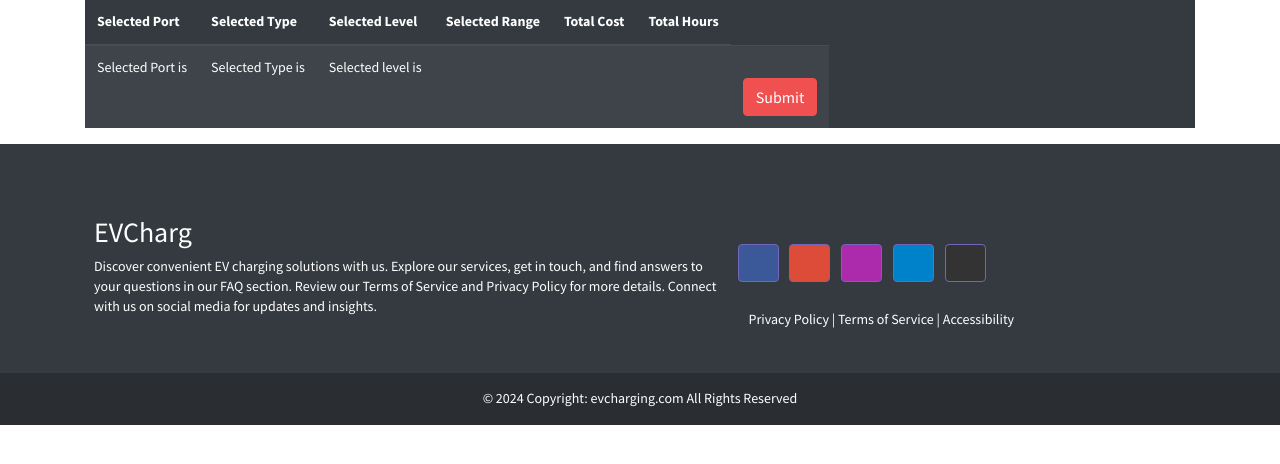
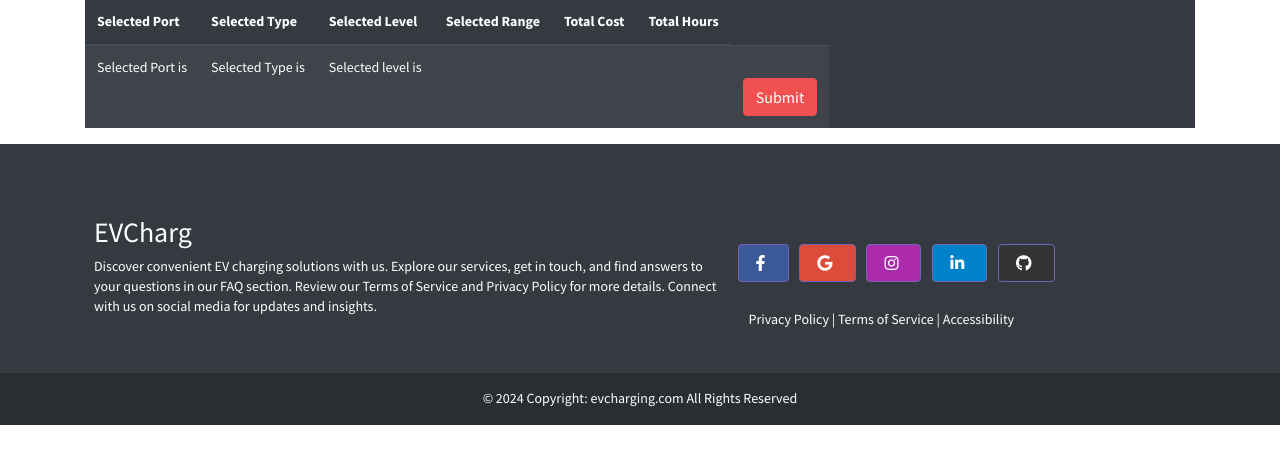
Before and after one commit to ayushguptagithub/evcharging, a Flask app: page /book_slot/1 in a window 1280 px wide. Shown: the part 123-587 px from the top of the page. Run offline with Flask 2, Linux system fonts and the light colour scheme; a user stored in the database is signed in; data comes from the database, SQL or seed files in the repository; data that the repository does not hold is empty; some libraries are stand-ins or nearby versions.

Commit message:
Update footer.html

```diff
--- a/templates/footer.html
+++ b/templates/footer.html
@@ -1,4 +1,4 @@
-
+ <link rel="stylesheet" href="https://cdnjs.cloudflare.com/ajax/libs/font-awesome/5.14.0/css/all.min.css">
 <footer class="bg-dark pt-5 text-white"  style="position: alsolute; bottom: 0; width: 100%;z-index: 4;">
     <div class="container p-4">
         <div class="row mb-2">
```
